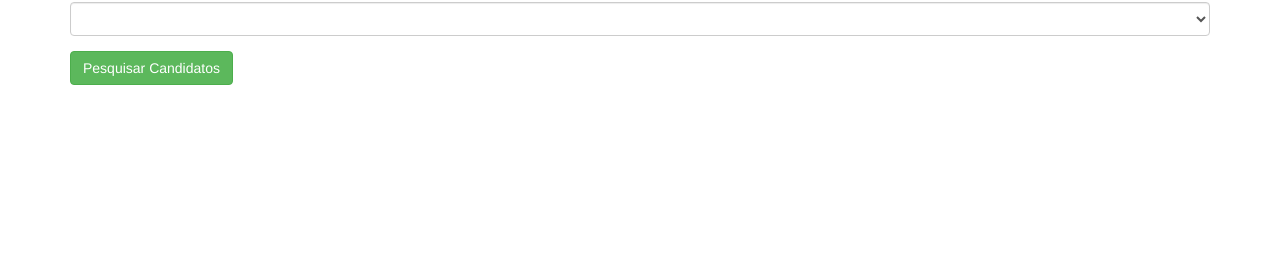
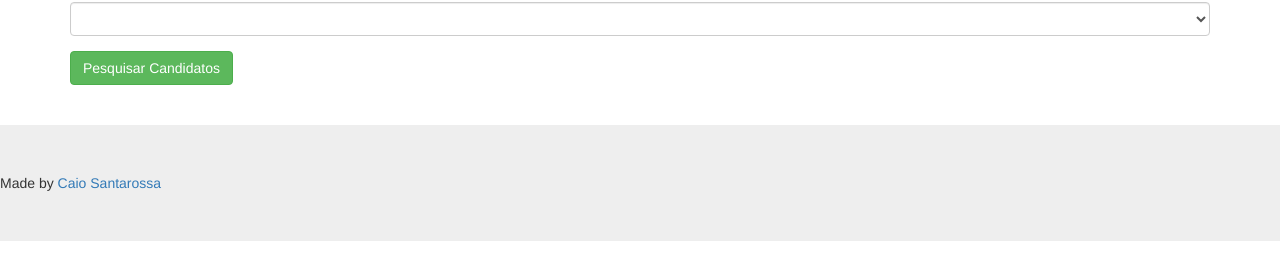
Before and after one commit to caiosantarossa/tb-eleicoes-2014, a website: page public/index.html in a window 1280 px wide. Shown: the part 303-582 px from the top of the page. Drawn offline with nearby package versions, Linux system fonts and the light colour scheme; some packages are replaced by stand-ins of ours; no server answers.

Commit message:
add heroku

```diff
--- a/public/index.html
+++ b/public/index.html
@@ -56,6 +56,10 @@
 
     </div><!-- /.container -->
 
+    <div class="jumbotron">
+      Made by <a href="http://caiosantarossa.net">Caio Santarossa</a>
+    </div>
+
     <!-- Bootstrap core JavaScript
     ================================================== -->
 
```
